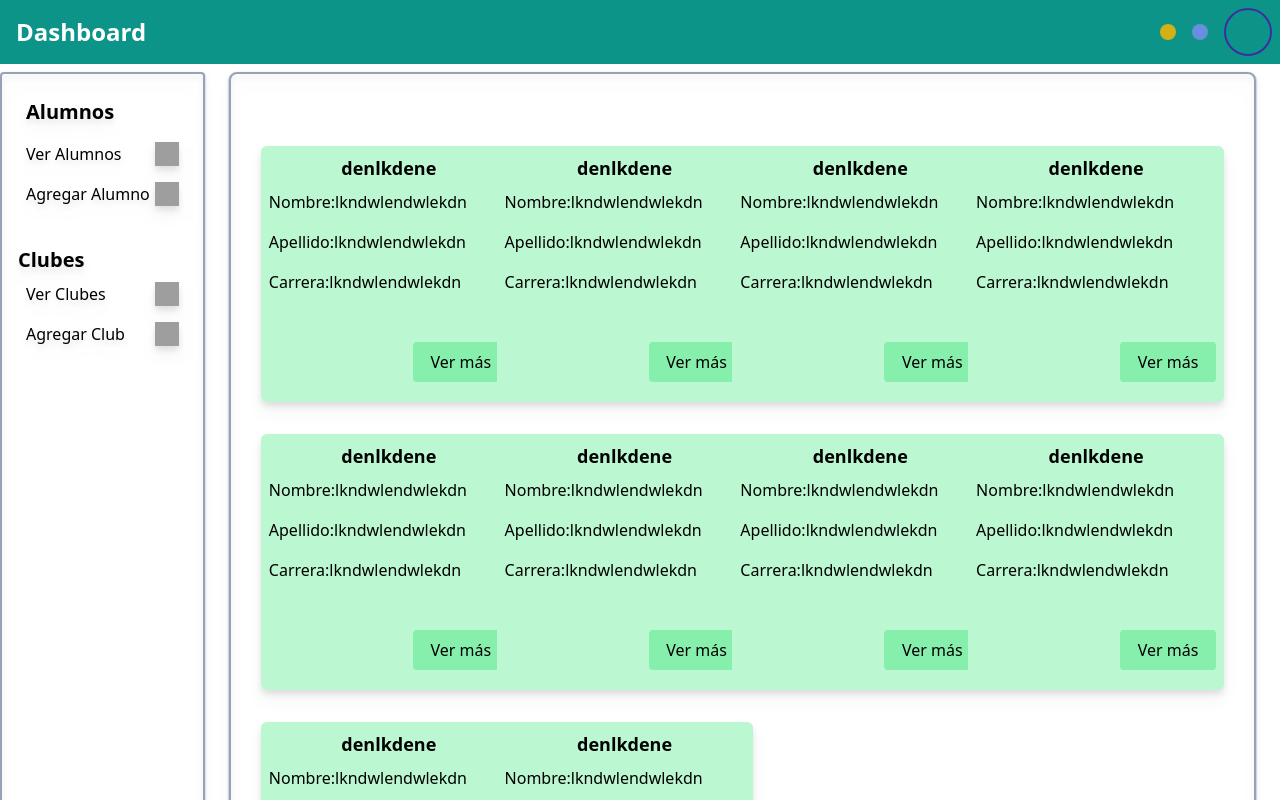
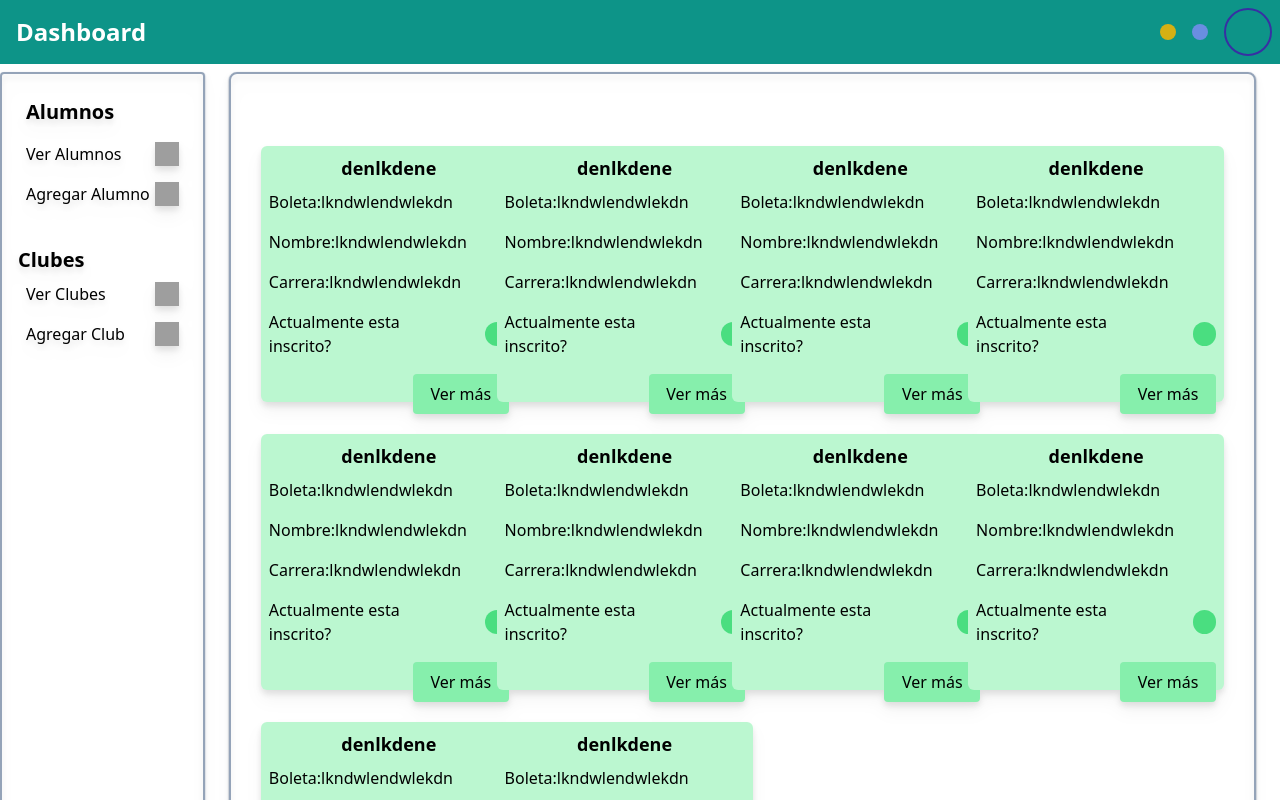
Before and after one commit to FelixVNolasco/Club-Manager, a React (Create React App) app: page / in a window 1280 px wide. Shown: the top 800 px of the page. Built offline with nearby package versions, Linux system fonts and the light colour scheme; grey boxes are pictures that could not be loaded.

Commit message:
student status icon

```diff
--- a/src/Components/StudentCard.js
+++ b/src/Components/StudentCard.js
@@ -1,25 +1,35 @@
 import React from "react";
 
 const StudentCard = () => {
+
+    const estaincrito = true;
   return (
     <>
       <div className="h-64 w-64 bg-green-200 rounded-md">
         <div className="flex flex-col h-full justify-items-center">
           <p className="text-center text-lg font-semibold mt-2">denlkdene</p>
-
           <div className="flex items-center m-2">
-            <p>Nombre: </p>
+            <p>Boleta: </p>
             <span className="text-left text-md">lkndwlendwlekdn</span>
           </div>
           <div className="flex items-center m-2">
-            <p>Apellido: </p>
+            <p>Nombre: </p>
             <span className="text-left text-md">lkndwlendwlekdn</span>
           </div>
           <div className="flex items-center m-2">
             <p>Carrera: </p>
             <span className="text-left text-md">lkndwlendwlekdn</span>
           </div>
-          <div className="flex justify-end mt-8 p-2">
+          <div className="flex items-center m-2">
+            <p>Actualmente esta inscrito? </p>
+            <div className={
+                !estaincrito ?
+                "ml-6 h-6 w-6 bg-red-400 rounded-full"
+                :
+                "ml-6 h-6 w-6 bg-green-400 rounded-full"
+                }></div>
+          </div>
+          <div className="flex justify-end p-2">
             <div className="text-center p-2 w-24 bg-green-300 hover:bg-green-400 transition ease-in-out cursor-pointer rounded">
               Ver más
             </div>
```
